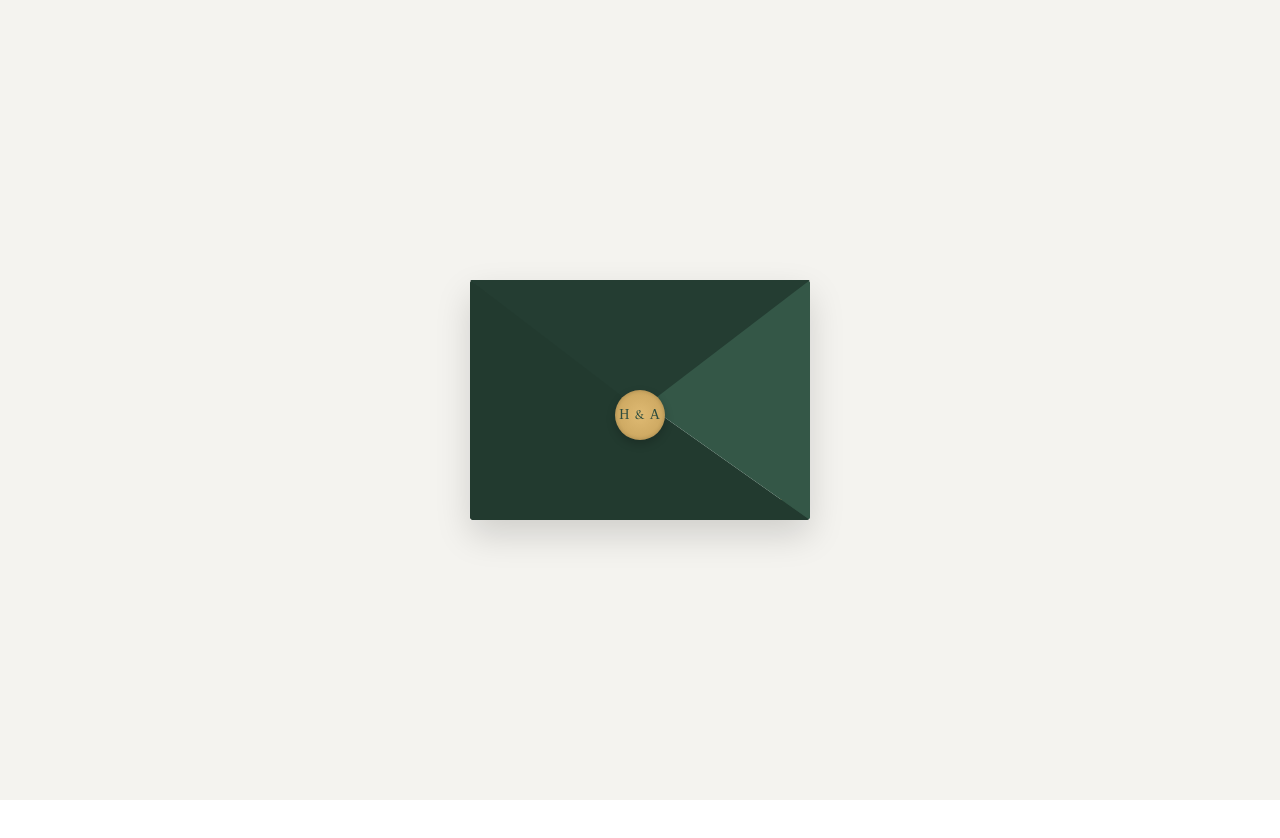
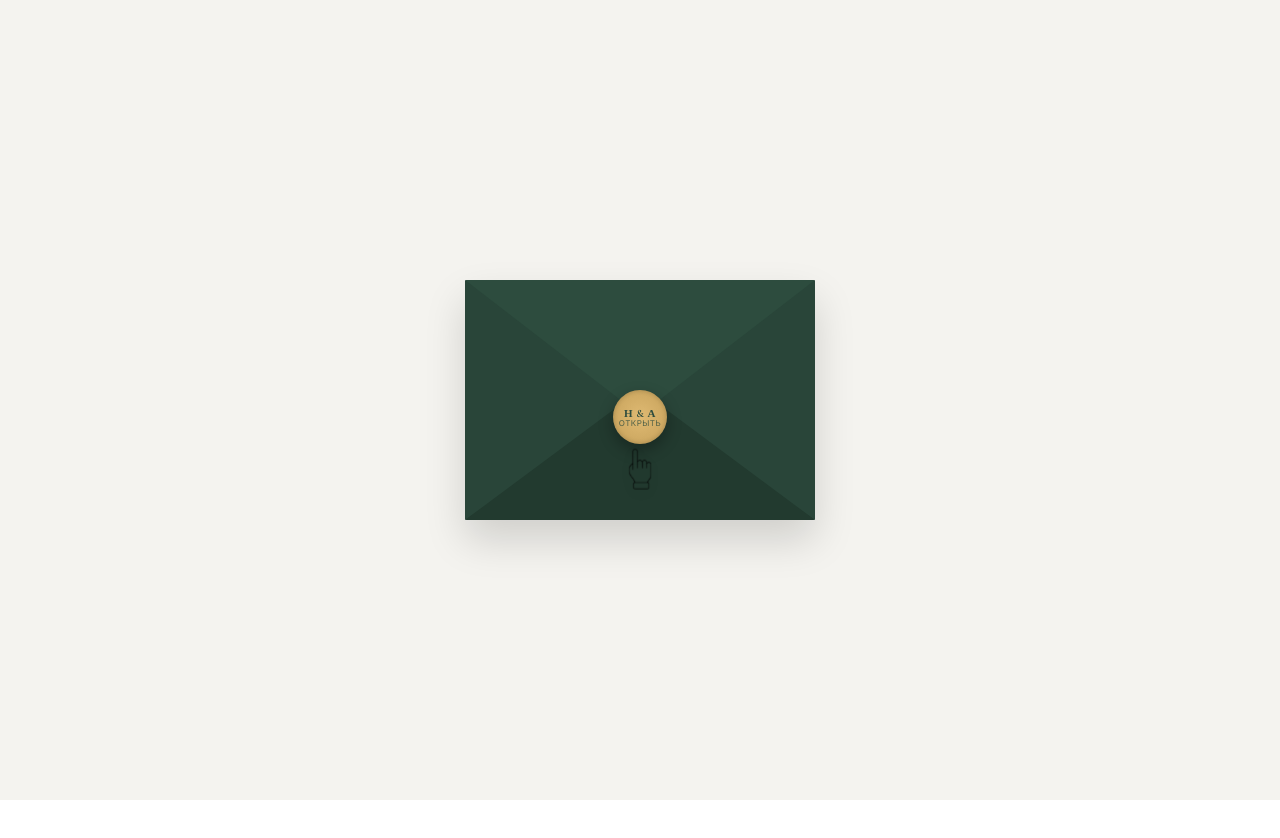
Before and after one commit to wedding-love/nikita-anastasiya, a plain HTML site: page index.html in a window 1280 px wide. Shown: the top 838 px of the page. Drawn offline with nearby package versions, Linux system fonts and the light colour scheme.

Commit message:
Update index.html

```diff
--- a/index.html
+++ b/index.html
@@ -36,170 +36,192 @@
       width: 100%;
     }
 
-    /* ---------- ИНТЕРАКТИВНЫЙ КОНВЕРТ (СТАРТОВЫЙ ЭКРАН) ---------- */
+    /* ---------- РЕАЛИСТИЧНЫЙ 3D КОНВЕРТ ---------- */
     .envelope-wrapper {
       position: fixed;
       top: 0;
       left: 0;
       width: 100%;
       height: 100%;
-      background-color: #f4f3ef; /* Мягкий премиальный фон за конвертом */
+      background-color: #f4f3ef;
       display: flex;
+      flex-direction: column;
       justify-content: center;
       align-items: center;
       z-index: 9999;
-      perspective: 1500px;
-      transition: opacity 0.8s ease, visibility 0.8s;
+      perspective: 2000px;
+      transition: opacity 1s cubic-bezier(0.25, 1, 0.5, 1), visibility 1s;
     }
 
-    /* Контейнер самого конверта */
-    .envelope {
+    /* Контейнер конверта */
+    .envelope-container {
       position: relative;
-      width: 340px;
+      width: 350px;
       height: 240px;
-      background-color: #2d4c3e;
-      border-radius: 4px;
-      box-shadow: 0 15px 35px rgba(0, 0, 0, 0.15);
-      cursor: pointer;
+      transform-style: preserve-3d;
     }
 
-    /* Общие стили для клапанов конверта */
-    .envelope::before {
-      content: '';
+    /* Задняя часть конверта (основа) */
+    .envelope-back {
       position: absolute;
-      top: 0; left: 0; width: 0; height: 0;
-      border-style: solid;
-      border-width: 120px 170px 120px 170px;
-      border-color: transparent transparent #223a2f #223a2f;
-      z-index: 3;
+      width: 100%;
+      height: 100%;
+      background-color: #243d32; /* Чуть темнее для глубины внутри */
       border-radius: 4px;
-    }
-    .envelope::after {
-      content: '';
-      position: absolute;
-      top: 0; left: 0; width: 0; height: 0;
-      border-style: solid;
-      border-width: 120px 170px 120px 170px;
-      border-color: transparent #345747 transparent transparent;
-      z-index: 3;
-      border-radius: 4px;
+      box-shadow: 0 20px 40px rgba(0, 0, 0, 0.15);
     }
 
-    /* Верхний открывающийся клапан */
+    /* Передние клапаны (левый, правый, нижний) собранные через SVG для идеальных стыков */
+    .envelope-front {
+      position: absolute;
+      width: 100%;
+      height: 100%;
+      z-index: 3;
+      pointer-events: none; /* Пропускаем клики сквозь боковые стенки */
+    }
+    .envelope-front svg {
+      width: 100%;
+      height: 100%;
+      display: block;
+    }
+
+    /* Верхний откидной клапан */
     .envelope-flap {
       position: absolute;
-      top: 0; left: 0; width: 0; height: 0;
+      top: 0;
+      left: 0;
+      width: 100%;
+      height: 0;
       border-style: solid;
-      border-width: 130px 170px 0 170px;
-      border-color: #243d32 transparent transparent transparent;
-      z-index: 5;
+      border-width: 135px 175px 0 175px;
+      border-color: #2d4c3e transparent transparent transparent;
       transform-origin: top center;
-      transition: transform 0.6s ease-in-out;
+      transition: transform 0.8s cubic-bezier(0.4, 0, 0.2, 1);
+      z-index: 4; /* Выше карточки, пока закрыт */
     }
 
-    /* Сургучная печать / Оттиск */
-    .envelope-seal {
+    /* Сургучная печать-кнопка */
+    .envelope-seal-btn {
       position: absolute;
       top: 110px;
-      left: 145px;
-      width: 50px;
-      height: 50px;
-      background: radial-gradient(#dfba73, #c5a059); /* Благородное золото */
+      left: 50%;
+      transform: translateX(-50%);
+      width: 54px;
+      height: 54px;
+      background: radial-gradient(#dfba73, #c5a059);
       border-radius: 50%;
       z-index: 6;
       display: flex;
+      flex-direction: column;
       justify-content: center;
       align-items: center;
       font-family: 'Cormorant Garamond', serif;
-      font-size: 14px;
-      font-weight: 500;
+      font-size: 11px;
+      font-weight: 600;
       color: #2d4c3e;
-      box-shadow: 0 4px 10px rgba(0,0,0,0.2), inset 0 0 4px rgba(0,0,0,0.2);
-      transition: opacity 0.3s ease;
-      letter-spacing: 1px;
+      box-shadow: 0 6px 15px rgba(0,0,0,0.3), inset 0 0 5px rgba(0,0,0,0.2);
+      cursor: pointer;
+      transition: all 0.4s ease;
+      letter-spacing: 0.5px;
+      text-transform: uppercase;
+      border: none;
+      outline: none;
+    }
+    .envelope-seal-btn span {
+      font-size: 8px;
+      font-family: 'Inter', sans-serif;
+      font-weight: 400;
+      opacity: 0.8;
+      margin-top: -2px;
+    }
+    .envelope-seal-btn:active {
+      transform: translateX(-50%) scale(0.92);
     }
 
-    /* Карточка с текстом внутри конверта */
+    /* Тот самый палец-указатель */
+    .pointer-wrapper {
+      position: absolute;
+      top: 165px;
+      left: 50%;
+      transform: translateX(-50%);
+      width: 48px;
+      height: 48px;
+      z-index: 6;
+      pointer-events: none;
+      transition: opacity 0.4s ease;
+      animation: pointerTap 2s infinite cubic-bezier(0.4, 0, 0.2, 1);
+    }
+    .pointer-img {
+      width: 100%;
+      height: auto;
+      filter: drop-shadow(0px 4px 6px rgba(0,0,0,0.2));
+    }
+
+    /* Карточка с приглашением внутри */
     .envelope-card {
       position: absolute;
-      top: 10px;
+      top: 15px;
       left: 15px;
-      width: 310px;
+      width: 320px;
       height: 210px;
       background: #ffffff;
       z-index: 2;
       border-radius: 2px;
-      box-shadow: 0 2px 10px rgba(0,0,0,0.05);
+      box-shadow: 0 4px 15px rgba(0,0,0,0.05);
       display: flex;
       flex-direction: column;
       align-items: center;
       justify-content: center;
       padding: 20px;
       text-align: center;
-      transition: transform 0.7s cubic-bezier(0.19, 1, 0.22, 1);
-      border: 1px solid #dfba73; /* Золотистая тонкая рамочка */
+      transition: transform 1s cubic-bezier(0.19, 1, 0.22, 1);
+      border: 1px solid #dfba73;
     }
 
     .card-title-top {
-      font-size: 10px;
+      font-size: 11px;
       font-weight: 300;
-      letter-spacing: 3px;
+      letter-spacing: 4px;
       text-transform: uppercase;
-      color: #888;
-      margin-bottom: 6px;
+      color: #777;
+      margin-bottom: 8px;
     }
-
     .card-title-main {
       font-family: 'Cormorant Garamond', serif;
       font-style: italic;
       font-weight: 300;
-      font-size: 28px;
+      font-size: 30px;
       color: #2d4c3e;
       line-height: 1.1;
-      margin-bottom: 16px;
     }
 
-    .card-hint {
-      font-size: 9px;
-      font-weight: 400;
-      letter-spacing: 1px;
-      color: #6b6b6b;
-      text-transform: uppercase;
-      display: flex;
-      align-items: center;
-      gap: 6px;
-    }
-
-    .card-hint i {
-      animation: bounceArrow 1.2s infinite;
-    }
-
-    @keyframes bounceArrow {
-      0%, 100% { transform: translateY(0); }
-      50% { transform: translateY(-3px); }
-    }
-
-    /* АНИМАЦИЯ ОТКРЫТИЯ (активируется через JS класс .open) */
-    .envelope.open .envelope-seal {
+    /* ЭТАПЫ АНИМАЦИИ ПРИ КЛИКЕ НА КНОПКУ */
+    /* 1. Исчезновение элементов интерфейса кнопки */
+    .envelope-container.step-open .envelope-seal-btn,
+    .envelope-container.step-open .pointer-wrapper {
       opacity: 0;
       pointer-events: none;
     }
-
-    .envelope.open .envelope-flap {
+    /* 2. Откидывание клапана вверх */
+    .envelope-container.step-open .envelope-flap {
       transform: rotateX(180deg);
-      z-index: 1; /* Опускаем за карточку */
+      z-index: 1; /* Уходит назад за карточку */
     }
-
-    .envelope.open .envelope-card {
-      transform: translateY(-130px); /* Выезжает наверх */
-      z-index: 4; /* Становится выше передних клапанов */
+    /* 3. Выезд карточки наверх */
+    .envelope-container.step-card-up .envelope-card {
+      transform: translateY(-140px);
+      z-index: 5; /* Становится поверх всего */
     }
-
-    /* Исчезновение всего стартового экрана */
+    /* 4. Растворение стартового экрана */
     .envelope-wrapper.fade-out {
       opacity: 0;
       visibility: hidden;
       pointer-events: none;
+    }
+
+    @keyframes pointerTap {
+      0%, 100% { transform: translateX(-50%) scale(1); }
+      50% { transform: translateX(-50%) scale(0.88); }
     }
 
 
@@ -534,18 +556,34 @@
 <body>
 
   <div id="envelope-screen" class="envelope-wrapper">
-    <div class="envelope" id="main-envelope">
-      <div class="envelope-flap"></div>
+    <div class="envelope-container" id="envelopeContainer">
 
-      <div class="envelope-seal">Н & А</div>
+      <div class="envelope-back"></div>
 
       <div class="envelope-card">
         <h1 class="card-title-top">Вы получили</h1>
         <h2 class="card-title-main">Приглашение</h2>
-        <div class="card-hint">
-          Открыть <i class="fas fa-arrow-up"></i>
-        </div>
       </div>
+
+      <div class="envelope-front">
+        <svg viewBox="0 0 350 240">
+          <polygon points="0,0 175,120 0,240" fill="#294539" />
+          <polygon points="350,0 175,120 350,240" fill="#294539" />
+          <polygon points="0,240 175,110 350,240" fill="#223a2f" />
+        </svg>
+      </div>
+
+      <div class="envelope-flap"></div>
+
+      <button class="envelope-seal-btn" id="openEnvelopeBtn">
+        Н & А
+        <span>Открыть</span>
+      </button>
+
+      <div class="pointer-wrapper">
+        <img src="указатель.png" alt="Нажмите сюда" class="pointer-img">
+      </div>
+
     </div>
   </div>
 
@@ -734,7 +772,7 @@
         <form id="rsvpForm" action="https://formspree.io/f/mredlnvq" method="POST">
           <label class="form-label">Ваше имя и фамилия</label>
           <input type="text" name="guestName" class="form-input" placeholder="Иван Петров" required>
-          <label class="form-label">Смо сможете ли вы присутствовать?</label>
+          <label class="form-label">Сможете ли вы присутствовать?</label>
           <div class="radio-group">
             <label class="radio-option"><input type="radio" name="attendance" value="yes" required> Да, с радостью</label>
             <label class="radio-option"><input type="radio" name="attendance" value="no"> К сожалению, нет</label>
@@ -759,24 +797,31 @@
   </div>
 
   <script>
-    // Логика открытия конверта
-    document.getElementById('main-envelope').addEventListener('click', function() {
-      var envelope = this;
+    // Поэтапная логика открытия конверта по клику на кнопку
+    document.getElementById('openEnvelopeBtn').addEventListener('click', function(e) {
+      e.stopPropagation(); // Защита от ложных срабатываний
+
+      var container = document.getElementById('envelopeContainer');
       var wrapper = document.getElementById('envelope-screen');
       var mainPage = document.getElementById('main-page');
 
-      // Добавляем класс анимации открытия клапана и выезда карточки
-      envelope.classList.add('open');
+      // Этап 1: Скрываем кнопку и палец, открываем верхний клапан
+      container.classList.add('step-open');
 
-      // Даем карточке полностью выехать (700ms), затем плавно убираем экран с конвертом
+      // Этап 2: Через 600ms (когда клапан наполовину открылся) плавно выталкиваем карточку вверх
+      setTimeout(function() {
+        container.classList.add('step-card-up');
+      }, 600);
+
+      // Этап 3: Когда карточка полностью показалась, растворяем весь экран
       setTimeout(function() {
         wrapper.classList.add('fade-out');
         mainPage.classList.add('visible');
-        revealOnScroll(); // Запуск проверки анимаций элементов при скролле
-      }, 1200);
+        revealOnScroll(); // Инициализация появления элементов на сайте
+      }, 2000);
     });
 
-    // Анимация появления элементов при скролле
+    // Появление элементов при скролле
     function revealOnScroll() {
       var reveals = document.querySelectorAll(".reveal");
       for (var i = 0; i < reveals.length; i++) {
@@ -800,7 +845,7 @@
       evt.currentTarget.classList.add("active");
     }
 
-    // Управление музыкой
+    // Музыка
     var playBtn = document.getElementById('playBtn');
     var audio = document.getElementById('music');
     var isPlaying = false;
@@ -846,7 +891,7 @@
     }
     startCountdown();
 
-    // Отправка формы (AJAX Formspree)
+    // Форма RSVP
     var rsvpForm = document.getElementById('rsvpForm');
     if (rsvpForm) {
       rsvpForm.addEventListener('submit', function(e) {
```
